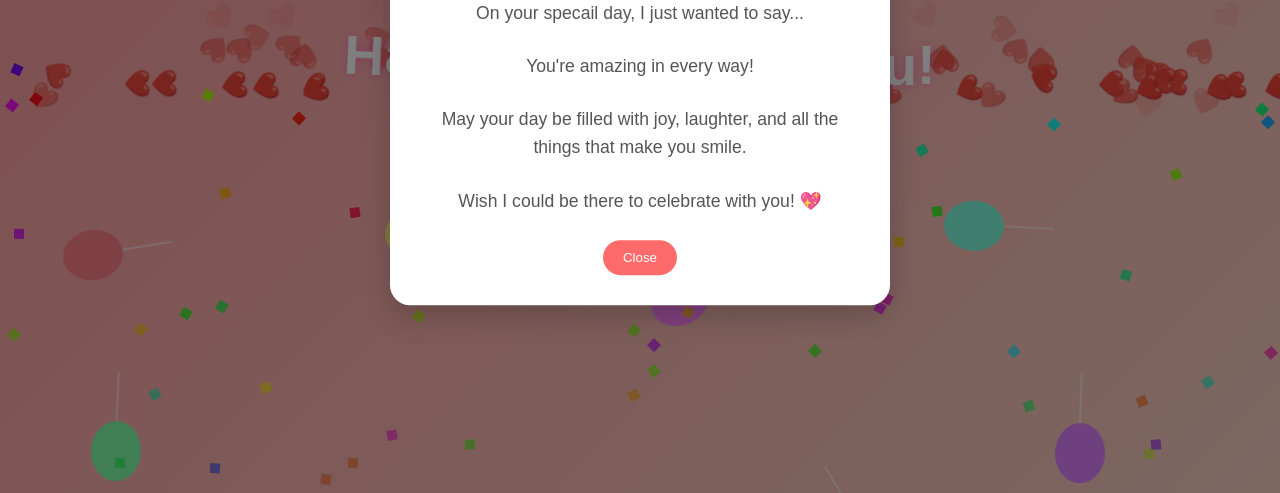
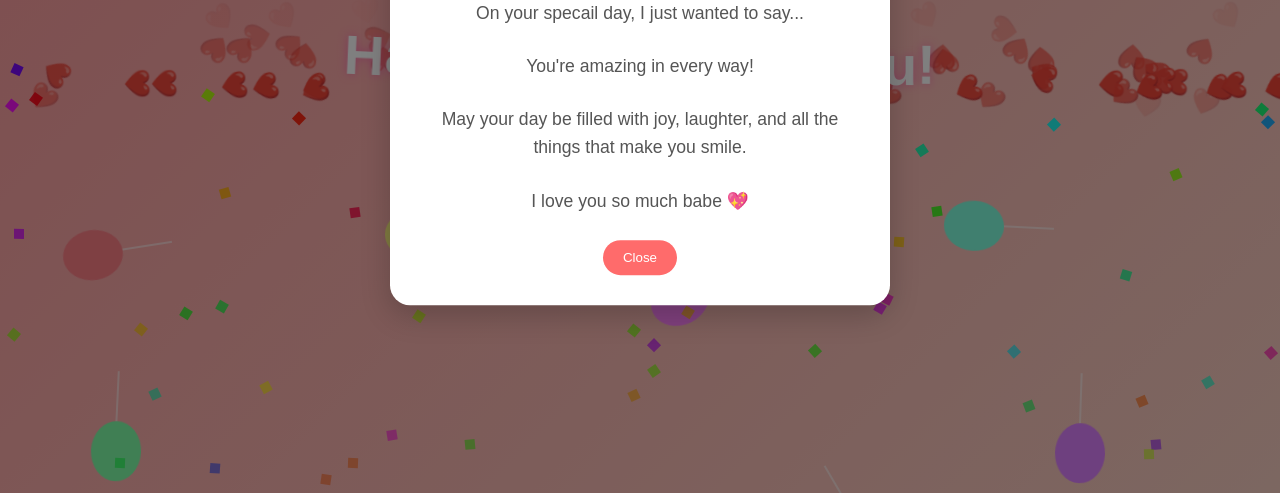
Before and after one commit to sok-neang/For_You, a plain HTML site: page index.html in a window 1280 px wide. Both pictures are taken after a click on the button "Click here". Shown: the part 292-785 px from the top of the page. Drawn offline with Linux system fonts and the light colour scheme.

Commit message:
Add files via upload

```diff
--- a/index.html
+++ b/index.html
@@ -19,7 +19,7 @@
       <p>On your specail day, I just wanted to say...</p>
       <p>You're amazing in every way!</p>
       <p>May your day be filled with joy, laughter, and all the things that make you smile.</p>
-      <p>Wish I could be there to celebrate with you! 💖</p>
+      <p>I love you so much babe 💖</p>
       <button class="card-close" id="closeBtn">Close</button>
     </div>
 
```
